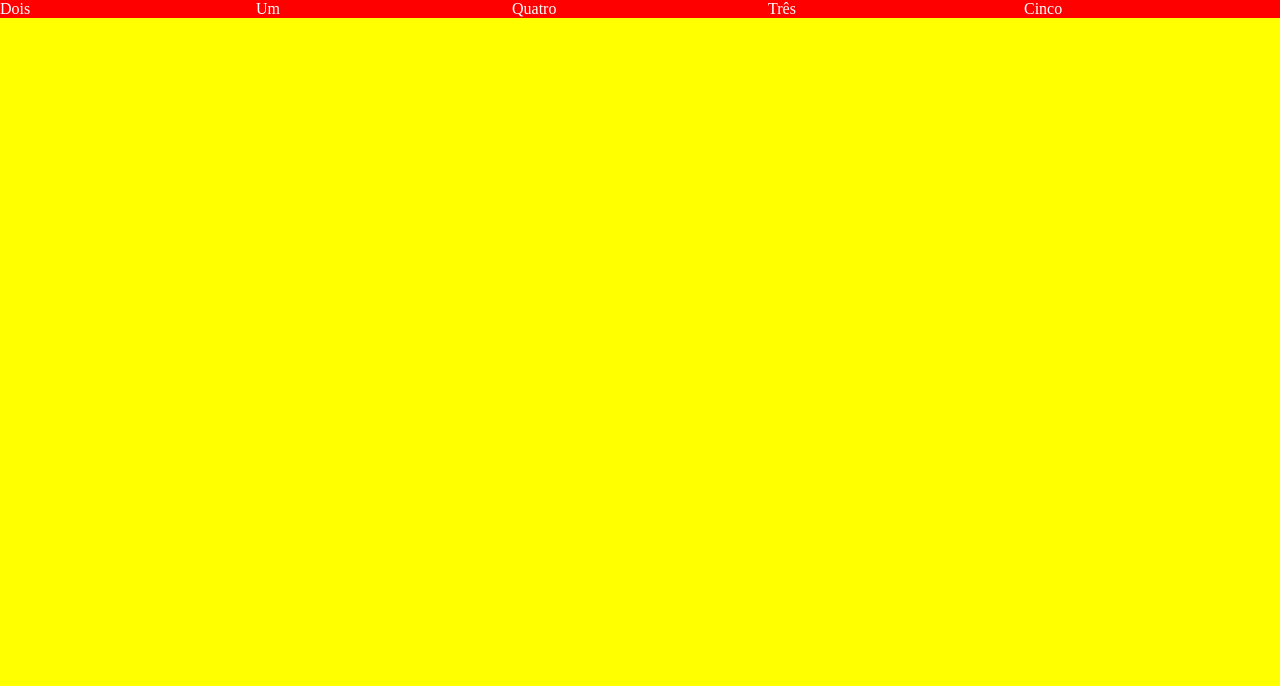
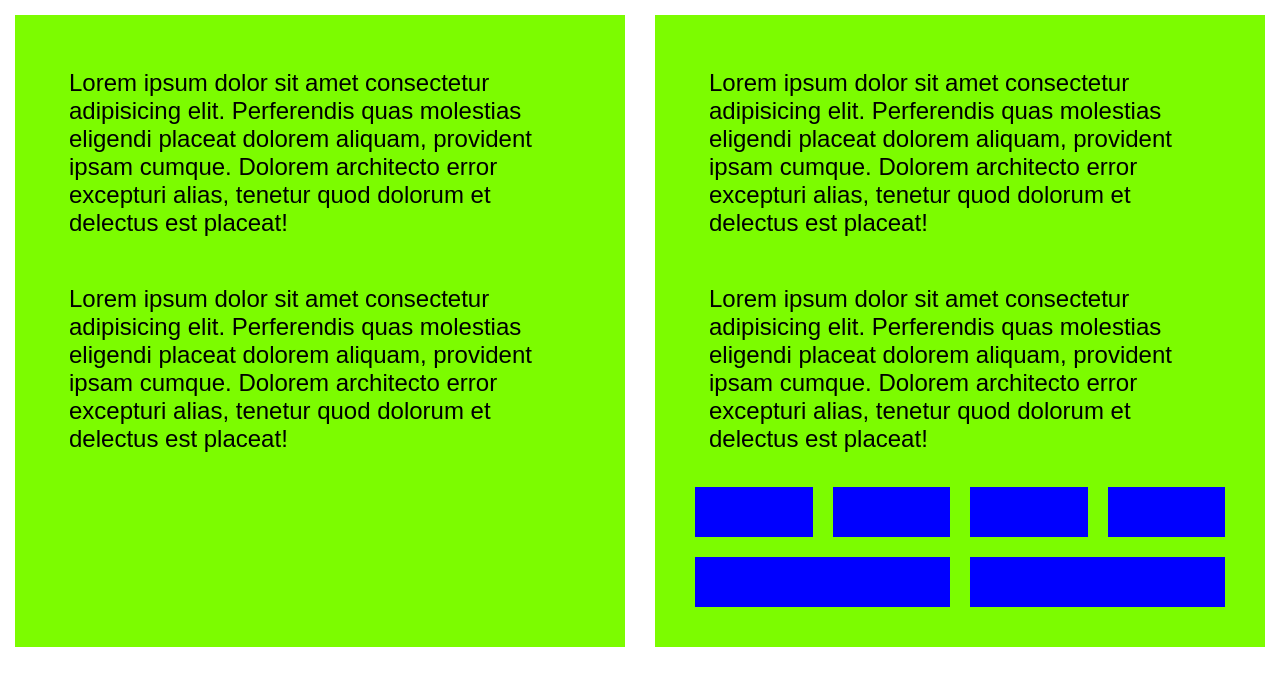
Before and after one commit to GuilhermePereiraRamalho/curso_html_basico, a plain HTML site: page index.html in a window 1280 px wide. Drawn offline with Linux system fonts and the light colour scheme.

Commit message:
Flexbox - Parte 4

```diff
--- a/assets/css/styles.css
+++ b/assets/css/styles.css
@@ -4,54 +4,35 @@
     box-sizing: border-box;
 }
 
-.flex-container{
-    display: flex;
-    justify-content:space-between;
-    align-items: flex-start;
-    flex-flow: row nowrap;
-    background: yellow;
-    height: 800px;
+body{
+    font-size: 24px;
+    font-family: sans-serif;
 }
 
-.flex-item{
-    /* flex-grow: 1;
-    flex-basis: 320px;
-    flex-shrink: 0; */
-    width: 100%;
-    color: #fff;
-    background: red;
-
+p {
+    margin: 24px;
 }
 
-/* .flex-item:nth-child(2){
-    flex: 2 1 320px;
-    background: purple;
-} */
-
-/* .flex-item:nth-child(3){
-    align-self: flex-end;
+.two-columns{
+    display: flex;
 }
 
-.flex-item:nth-child(4){
-    align-self: center;
+.two-columns .col {
+    display: flex;
+    flex-direction: column;
+    background: lawngreen;
+    margin: 15px;
+    padding: 30px;
 }
 
-.flex-item:nth-child(2){
-    align-self: stretch;
-} */
-
-.flex-item:nth-child(1){
-    order: -3;
+.gallery{
+    flex-flow: row wrap;
+    display: flex;
 }
 
-.flex-item:nth-child(2){
-    order: -4;
+.gallery .img{
+    flex: 1 0 20%;
+    height: 50px;
+    background: blue;
+    margin: 10px;
 }
-
-.flex-item:nth-child(3){
-    order: -1;
-}
-
-.flex-item:nth-child(4){
-    order: -2;
-}
--- a/index.html
+++ b/index.html
@@ -7,12 +7,23 @@
     <link rel="stylesheet" href="assets/css/styles.css">
 </head>
 <body>
-    <div class="flex-container">
-        <div class="flex-item">Um</div>
-        <div class="flex-item">Dois</div>
-        <div class="flex-item">Três</div>
-        <div class="flex-item">Quatro</div>
-        <div class="flex-item">Cinco</div>
+    <div class="two-columns">
+        <div class="col">
+            <p>Lorem ipsum dolor sit amet consectetur adipisicing elit. Perferendis quas molestias eligendi placeat dolorem aliquam, provident ipsam cumque. Dolorem architecto error excepturi alias, tenetur quod dolorum et delectus est placeat!</p>
+            <p>Lorem ipsum dolor sit amet consectetur adipisicing elit. Perferendis quas molestias eligendi placeat dolorem aliquam, provident ipsam cumque. Dolorem architecto error excepturi alias, tenetur quod dolorum et delectus est placeat!</p>
+        </div>
+        <div class="col">
+            <p>Lorem ipsum dolor sit amet consectetur adipisicing elit. Perferendis quas molestias eligendi placeat dolorem aliquam, provident ipsam cumque. Dolorem architecto error excepturi alias, tenetur quod dolorum et delectus est placeat!</p>
+            <p>Lorem ipsum dolor sit amet consectetur adipisicing elit. Perferendis quas molestias eligendi placeat dolorem aliquam, provident ipsam cumque. Dolorem architecto error excepturi alias, tenetur quod dolorum et delectus est placeat!</p>
+            <div class="gallery">
+                <div class="img"></div>
+                <div class="img"></div>
+                <div class="img"></div>
+                <div class="img"></div>
+                <div class="img"></div>
+                <div class="img"></div>
+            </div>
+        </div>
     </div>
 </body>
 </html>
```
